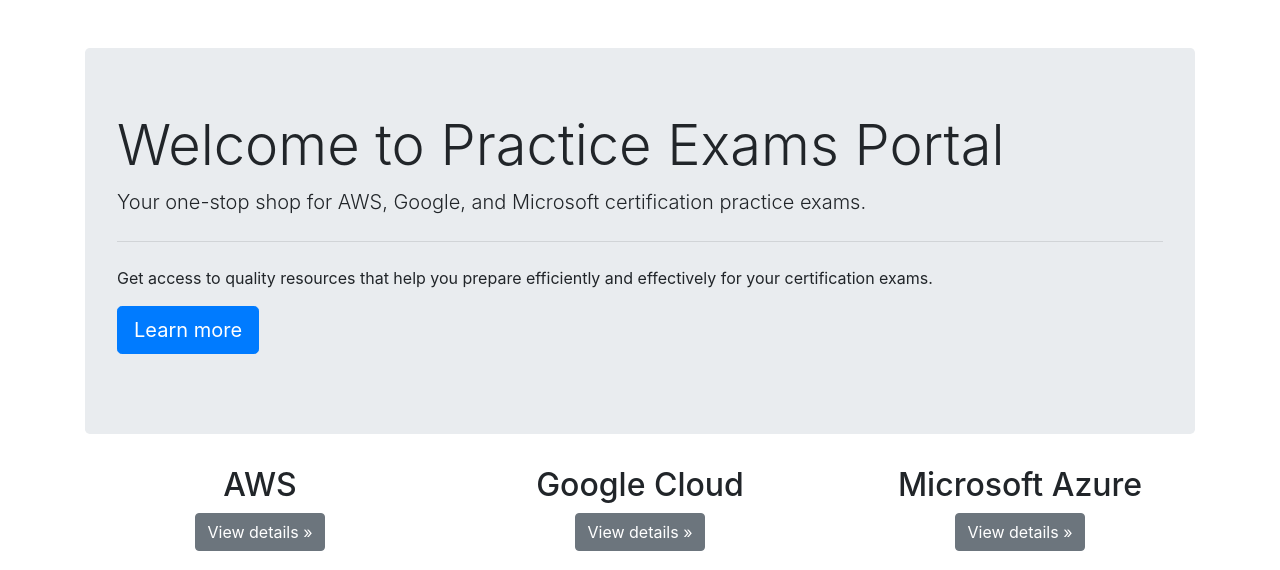
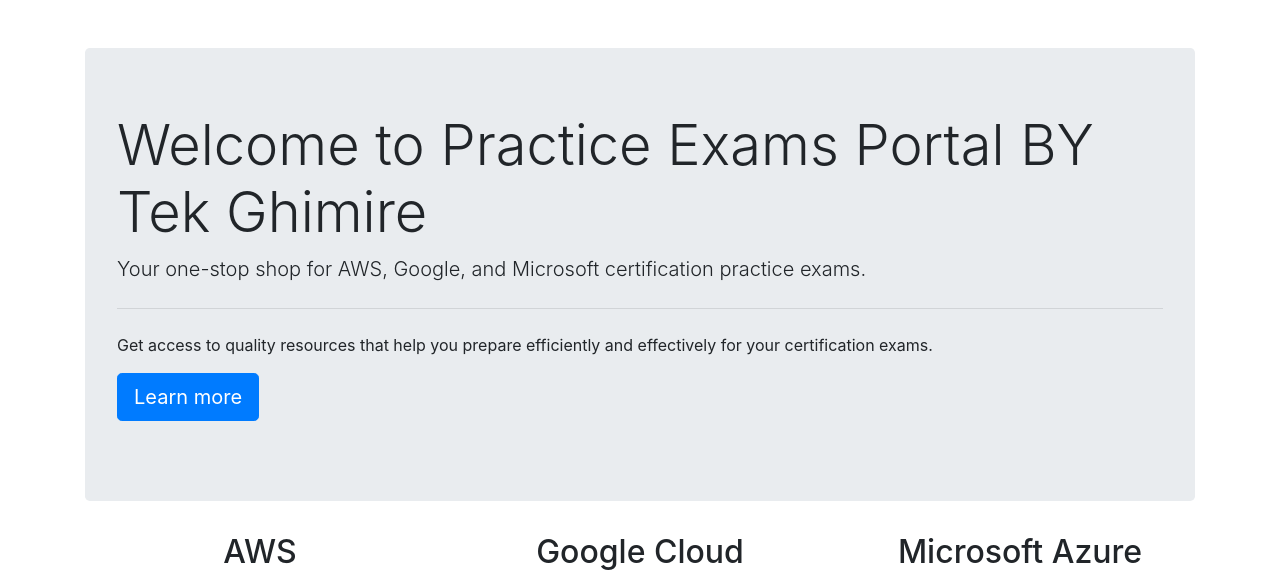
Before and after one commit to tekghimire6/MasterTheTest, a Flask app: page / in a window 1280 px wide. Shown: the part 56-626 px from the top of the page. Run offline with Flask 3, Linux system fonts and the light colour scheme; some libraries are stand-ins or nearby versions.

Commit message:
adding changes to the others

```diff
--- a/templates/homePage.html
+++ b/templates/homePage.html
@@ -43,7 +43,7 @@
 
     <div class="container mt-5">
         <div class="jumbotron">
-            <h1 class="display-4">Welcome to Practice Exams Portal</h1>
+            <h1 class="display-4">Welcome to Practice Exams Portal BY Tek Ghimire</h1>
             <p class="lead">Your one-stop shop for AWS, Google, and Microsoft certification practice exams.</p>
             <hr class="my-4">
             <p>Get access to quality resources that help you prepare efficiently and effectively for your certification exams.</p>
```
